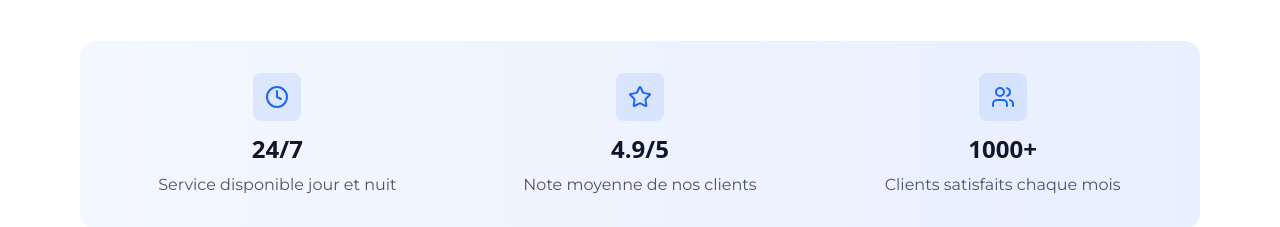
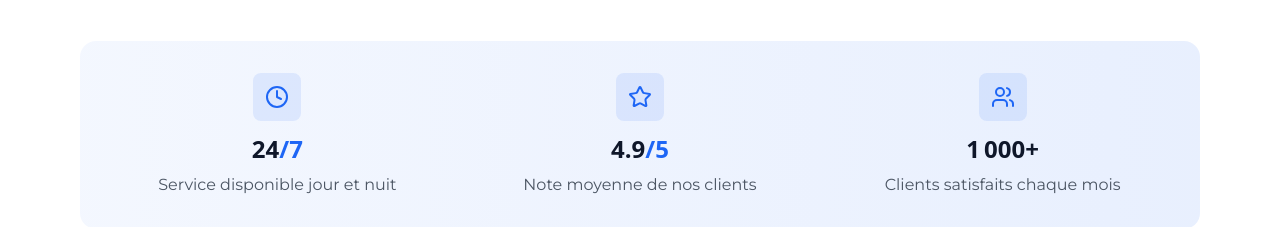
Before and after one commit to Houss82/frontend-taxi-nice-06, a Next.js app: page / in a window 1280 px wide. Shown: the part 1360-1587 px from the top of the page. Built offline with nearby package versions, Linux system fonts and the light colour scheme; a web font is replaced by a local one.

Commit message:
ajout lien my business

```diff
--- a/src/app/contact/page.jsx
+++ b/src/app/contact/page.jsx
@@ -92,6 +92,7 @@ export default function ContactPage() {
       value: t("contact.location.value"),
       description: t("contact.location.description"),
       color: "from-purple-500 to-purple-700",
+      link: "https://maps.app.goo.gl/UzPCMHMeFYZaeZNH8",
     },
     {
       icon: Clock,
@@ -176,15 +177,9 @@ export default function ContactPage() {
           </motion.div>
 
           <div className="grid md:grid-cols-2 lg:grid-cols-4 gap-8">
-            {contactInfo.map((info, index) => (
-              <motion.div
-                key={index}
-                initial={{ opacity: 0, y: 30 }}
-                whileInView={{ opacity: 1, y: 0 }}
-                transition={{ delay: index * 0.1, duration: 0.6 }}
-                whileHover={{ y: -10 }}
-                className="text-center p-6 rounded-2xl hover:shadow-lg transition-all duration-300"
-              >
+            {contactInfo.map((info, index) => {
+              const CardContent = (
+                <>
                   <div
                     className={`w-16 h-16 bg-gradient-to-r ${info.color} rounded-full flex items-center justify-center mx-auto mb-6`}
                   >
@@ -197,8 +192,36 @@ export default function ContactPage() {
                     {info.value}
                   </p>
                   <p className="text-gray-600">{info.description}</p>
+                </>
+              );
+
+              return info.link ? (
+                <motion.a
+                  key={index}
+                  href={info.link}
+                  target="_blank"
+                  rel="noopener noreferrer nofollow"
+                  initial={{ opacity: 0, y: 30 }}
+                  whileInView={{ opacity: 1, y: 0 }}
+                  transition={{ delay: index * 0.1, duration: 0.6 }}
+                  whileHover={{ y: -10 }}
+                  className="text-center p-6 rounded-2xl hover:shadow-lg transition-all duration-300 cursor-pointer block"
+                >
+                  {CardContent}
+                </motion.a>
+              ) : (
+                <motion.div
+                  key={index}
+                  initial={{ opacity: 0, y: 30 }}
+                  whileInView={{ opacity: 1, y: 0 }}
+                  transition={{ delay: index * 0.1, duration: 0.6 }}
+                  whileHover={{ y: -10 }}
+                  className="text-center p-6 rounded-2xl hover:shadow-lg transition-all duration-300"
+                >
+                  {CardContent}
                 </motion.div>
-            ))}
+              );
+            })}
           </div>
         </div>
       </section>
@@ -420,6 +443,17 @@ export default function ContactPage() {
             className="bg-white rounded-2xl shadow-lg p-6"
           >
             <GoogleMap />
+            <div className="mt-4 text-center">
+              <a
+                href="https://maps.app.goo.gl/UzPCMHMeFYZaeZNH8"
+                target="_blank"
+                rel="noopener noreferrer nofollow"
+                className="inline-flex items-center gap-2 px-6 py-3 bg-primary text-white rounded-lg hover:bg-primaryDark transition-colors duration-300 font-semibold"
+              >
+                <MapPin className="w-5 h-5" />
+                Voir notre fiche Google Business
+              </a>
+            </div>
           </motion.div>
 
           <motion.div
--- a/src/components/Footer.jsx
+++ b/src/components/Footer.jsx
@@ -36,10 +36,15 @@ export default function Footer() {
                 <Mail className="w-4 h-4 text-white/90" />
                 <span>{t("footer.email")}</span>
               </div>
-              <div className="flex items-center space-x-3">
+              <a
+                href="https://maps.app.goo.gl/UzPCMHMeFYZaeZNH8"
+                target="_blank"
+                rel="noopener noreferrer nofollow"
+                className="flex items-center space-x-3 hover:text-white/70 transition-colors"
+              >
                 <MapPin className="w-4 h-4 text-white/90" />
                 <span>{t("footer.location")}</span>
-              </div>
+              </a>
             </div>
           </div>
 
@@ -93,6 +98,15 @@ export default function Footer() {
             >
               {t("footer.terms")}
             </a>
+            <a
+              href="https://maps.app.goo.gl/UzPCMHMeFYZaeZNH8"
+              target="_blank"
+              rel="noopener noreferrer nofollow"
+              className="text-white/80 hover:text-white transition-colors duration-200 text-sm flex items-center gap-1"
+            >
+              <MapPin className="w-3 h-3" />
+              Google Business
+            </a>
           </div>
 
           {/* Copyright */}
--- a/src/components/Services.jsx
+++ b/src/components/Services.jsx
@@ -3,6 +3,72 @@
 import { useLanguage } from "@/contexts/LanguageContext.jsx";
 import { Building2, Clock, MapPin, Plane, Star, Users } from "lucide-react";
 import { useEffect, useRef, useState } from "react";
+
+// Composant pour animer les chiffres
+function AnimatedCounter({ end, duration = 2000, decimals = 0, suffix = "" }) {
+  const [count, setCount] = useState(0);
+  const [hasAnimated, setHasAnimated] = useState(false);
+  const counterRef = useRef(null);
+
+  useEffect(() => {
+    const observer = new IntersectionObserver(
+      (entries) => {
+        entries.forEach((entry) => {
+          if (entry.isIntersecting && !hasAnimated) {
+            setHasAnimated(true);
+
+            const startTime = performance.now();
+            const startValue = 0;
+            const endValue = parseFloat(end);
+
+            const animate = (currentTime) => {
+              const elapsed = currentTime - startTime;
+              const progress = Math.min(elapsed / duration, 1);
+
+              // Fonction d'easing pour une animation plus naturelle
+              const easeOutQuart = 1 - Math.pow(1 - progress, 4);
+              const currentValue =
+                startValue + (endValue - startValue) * easeOutQuart;
+
+              setCount(currentValue);
+
+              if (progress < 1) {
+                requestAnimationFrame(animate);
+              } else {
+                setCount(endValue);
+              }
+            };
+
+            requestAnimationFrame(animate);
+          }
+        });
+      },
+      { threshold: 0.5 }
+    );
+
+    if (counterRef.current) {
+      observer.observe(counterRef.current);
+    }
+
+    return () => {
+      if (counterRef.current) {
+        observer.unobserve(counterRef.current);
+      }
+    };
+  }, [end, duration, hasAnimated]);
+
+  const displayValue =
+    decimals > 0
+      ? count.toFixed(decimals)
+      : Math.floor(count).toLocaleString("fr-FR");
+
+  return (
+    <span ref={counterRef} className="inline-block">
+      {displayValue}
+      {suffix}
+    </span>
+  );
+}
 
 export default function Services() {
   const { t } = useLanguage();
@@ -140,21 +206,29 @@ export default function Services() {
               <div className="w-12 h-12 bg-primary/10 rounded-lg flex items-center justify-center mx-auto mb-3 hover:animate-pulse-glow transition-all duration-300">
                 <Clock className="w-6 h-6 text-primary" />
               </div>
-              <h3 className="font-bold text-2xl mb-2">24/7</h3>
+              <h3 className="font-bold text-2xl mb-2">
+                <AnimatedCounter end={24} duration={1500} />
+                <span className="text-primary">/7</span>
+              </h3>
               <p className="text-gray-600">Service disponible jour et nuit</p>
             </div>
             <div>
               <div className="w-12 h-12 bg-primary/10 rounded-lg flex items-center justify-center mx-auto mb-3 hover:animate-pulse-glow transition-all duration-300">
                 <Star className="w-6 h-6 text-primary" />
               </div>
-              <h3 className="font-bold text-2xl mb-2">4.9/5</h3>
+              <h3 className="font-bold text-2xl mb-2">
+                <AnimatedCounter end={4.9} decimals={1} duration={2000} />
+                <span className="text-primary">/5</span>
+              </h3>
               <p className="text-gray-600">Note moyenne de nos clients</p>
             </div>
             <div>
               <div className="w-12 h-12 bg-primary/10 rounded-lg flex items-center justify-center mx-auto mb-3 hover:animate-pulse-glow transition-all duration-300">
                 <Users className="w-6 h-6 text-primary" />
               </div>
-              <h3 className="font-bold text-2xl mb-2">1000+</h3>
+              <h3 className="font-bold text-2xl mb-2">
+                <AnimatedCounter end={1000} duration={2500} suffix="+" />
+              </h3>
               <p className="text-gray-600">Clients satisfaits chaque mois</p>
             </div>
           </div>
--- a/src/components/StructuredData.jsx
+++ b/src/components/StructuredData.jsx
@@ -120,6 +120,7 @@ export default function StructuredData() {
         ],
       },
       sameAs: [
+        "https://maps.app.goo.gl/UzPCMHMeFYZaeZNH8",
         "https://www.facebook.com/taxi-nice-cote-dazur",
         "https://www.instagram.com/taxi_nice_cote_dazur",
         "https://www.linkedin.com/company/taxi-nice-cote-dazur",
--- a/src/config/seo.js
+++ b/src/config/seo.js
@@ -163,8 +163,9 @@ export const seoConfig = {
     },
   },
 
-  // Configuration des réseaux sociaux
+  // Configuration des réseaux sociaux et Google Business
   social: {
+    googleBusiness: "https://maps.app.goo.gl/UzPCMHMeFYZaeZNH8",
     facebook: "https://www.facebook.com/taxi-nice-cote-dazur",
     instagram: "https://www.instagram.com/taxi_nice_cote_dazur",
     linkedin: "https://www.linkedin.com/company/taxi-nice-cote-dazur",
```
Lines whose indentation alone changed are shown as unchanged.
